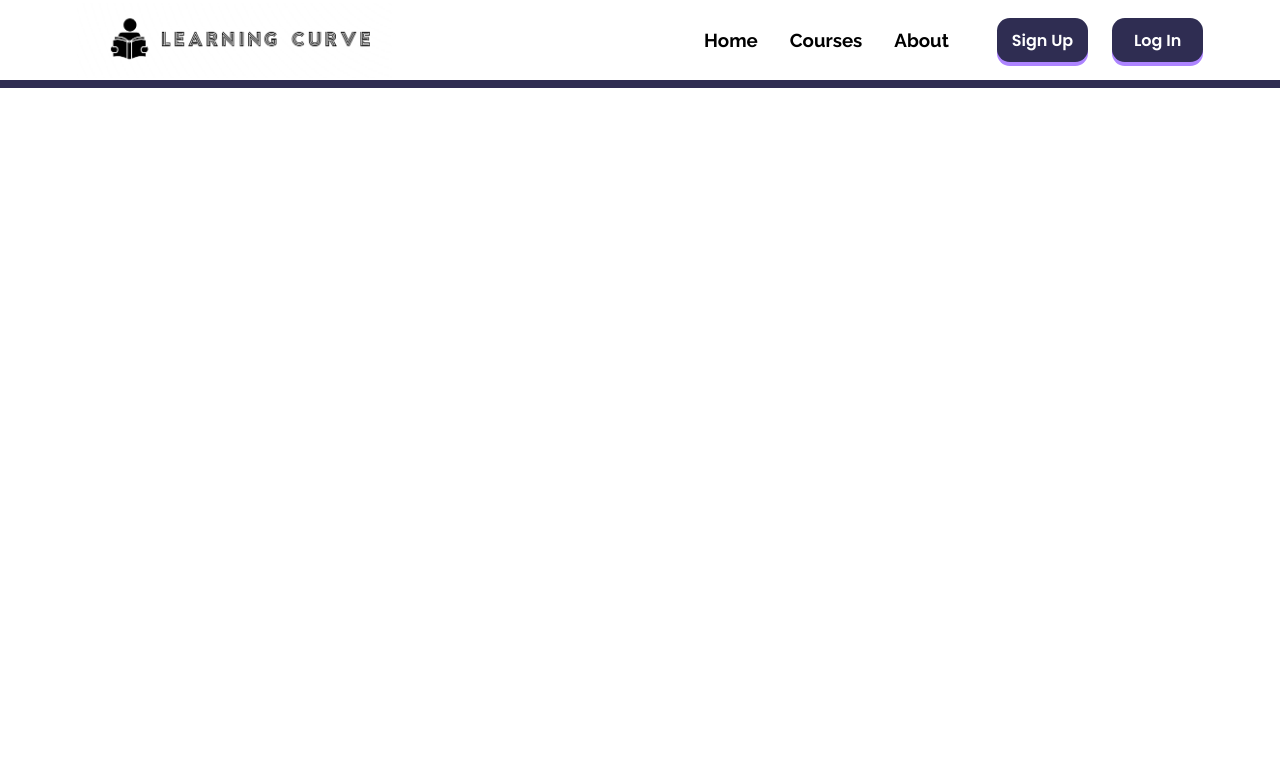
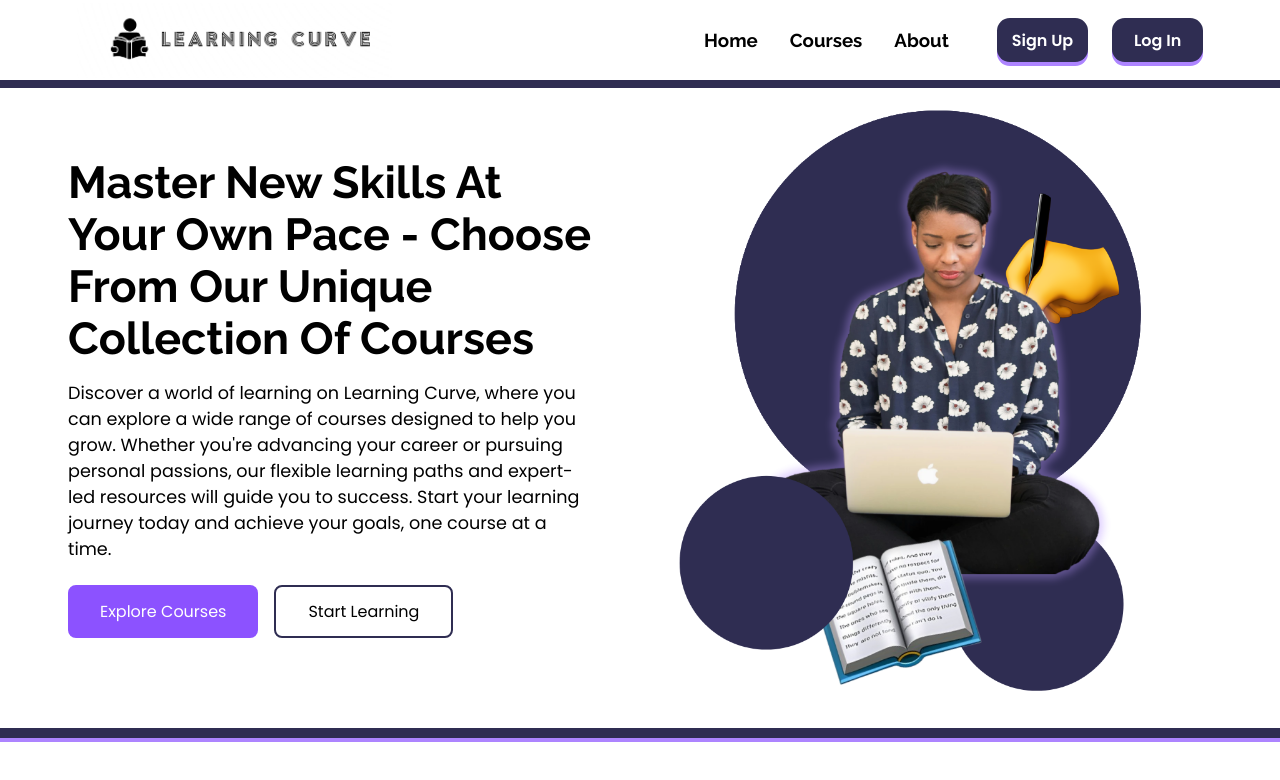
Before and after one commit to ahmedjk34/learning-curve, a Next.js app: page / in a window 1280 px wide. Shown: the top 780 px of the page. Built offline with nearby package versions, Linux system fonts and the light colour scheme.

Commit message:
Created and add hero with its main styling

```diff
--- a/src/app/page.module.scss
+++ b/src/app/page.module.scss
@@ -0,0 +1,55 @@
+@use "../styles/variables" as v;
+.homePage {
+  .hero {
+    display: grid;
+    grid-template: 1fr /1fr 1fr;
+    padding: 1.25rem;
+    box-shadow: 0 10px v.$primary-color, 0px 14px v.$neutral-color;
+    // border-radius: 1rem;
+    .heroInfo {
+      font-family: v.$primary-font;
+      font-weight: 400;
+      padding: 3rem;
+      display: flex;
+      flex-direction: column;
+      h1 {
+        font-family: v.$title-font;
+        text-transform: capitalize;
+        font-size: 2.8rem;
+      }
+      p {
+        margin-top: 1rem;
+        font-size: 1.1rem;
+      }
+      .heroActionsHolder {
+        display: flex;
+        gap: 1rem;
+        margin: auto 0;
+        a {
+          text-decoration: none;
+          color: inherit;
+          background-color: v.$secondary-color;
+          color: white;
+          padding: 0.75rem 2rem;
+          border-radius: 0.5rem;
+          display: flex;
+          align-items: center;
+          transition: all 0.2s linear;
+          &:hover {
+            transform: scale(1.05) translateY(2px);
+          }
+          &:nth-child(2) {
+            background: none;
+            border: 2px solid v.$primary-color;
+            color: v.$text-color;
+          }
+        }
+      }
+    }
+    .heroImage {
+      width: auto;
+      max-height: 75vh;
+      margin: auto;
+    }
+  }
+}
--- a/src/app/page.tsx
+++ b/src/app/page.tsx
@@ -1,5 +1,40 @@
+import Link from "next/link";
 import styles from "./page.module.scss";
 
 export default function Home() {
-  return <div className={styles.page}></div>;
+  return (
+    <div className={styles.homePage}>
+      <Hero />
+    </div>
+  );
 }
+
+function Hero() {
+  return (
+    <div className={styles.hero}>
+      <div className={styles.heroInfo}>
+        <h1>
+          Master New Skills at Your Own Pace - Choose from our unique collection
+          of courses
+        </h1>
+        <p>
+          Discover a world of learning on Learning Curve, where you can explore
+          a wide range of courses designed to help you grow. Whether you're
+          advancing your career or pursuing personal passions, our flexible
+          learning paths and expert-led resources will guide you to success.
+          Start your learning journey today and achieve your goals, one course
+          at a time.
+        </p>
+        <div className={styles.heroActionsHolder}>
+          <Link href={"/"}>Explore Courses</Link>
+          <Link href={"/"}>Start Learning</Link>
+        </div>
+      </div>
+      <img
+        src="./hero-image.png"
+        alt="hero image"
+        className={styles.heroImage}
+      />
+    </div>
+  );
+}
```
